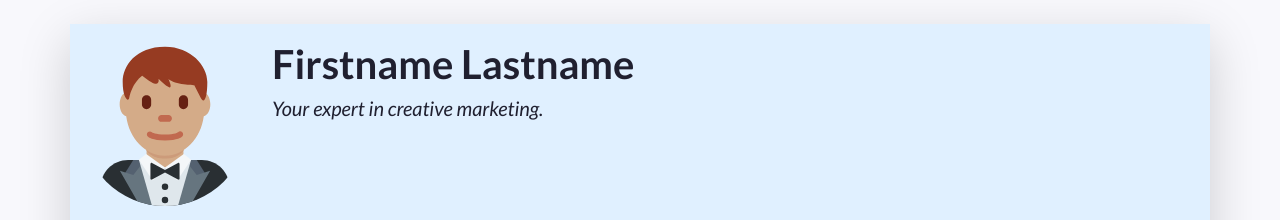
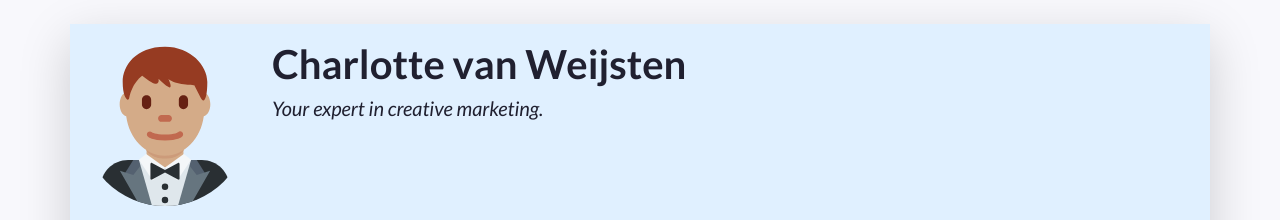
Before and after one commit to CharlottevanWeijsten/opa, a plain HTML site: page index.html in a window 1280 px wide. Shown: the top 220 px of the page. Drawn offline with nearby package versions, Linux system fonts and the light colour scheme.

Commit message:
Update index.html

```diff
--- a/index.html
+++ b/index.html
@@ -49,7 +49,7 @@
           A container to wrap around your name and tagline. Full-width at small size, then columns of increasing size.
         -->
         <div class="col-12 col-sm-8 col-md-9 col-lg-10 my-3 header-content">
-          <h1 class="fw-bolder">Firstname Lastname</h1>
+          <h1 class="fw-bolder">Charlotte van Weijsten</h1>
           <h5 class="fst-italic tagline">Your expert in creative marketing.</h5>
         </div>
       </header>
```
